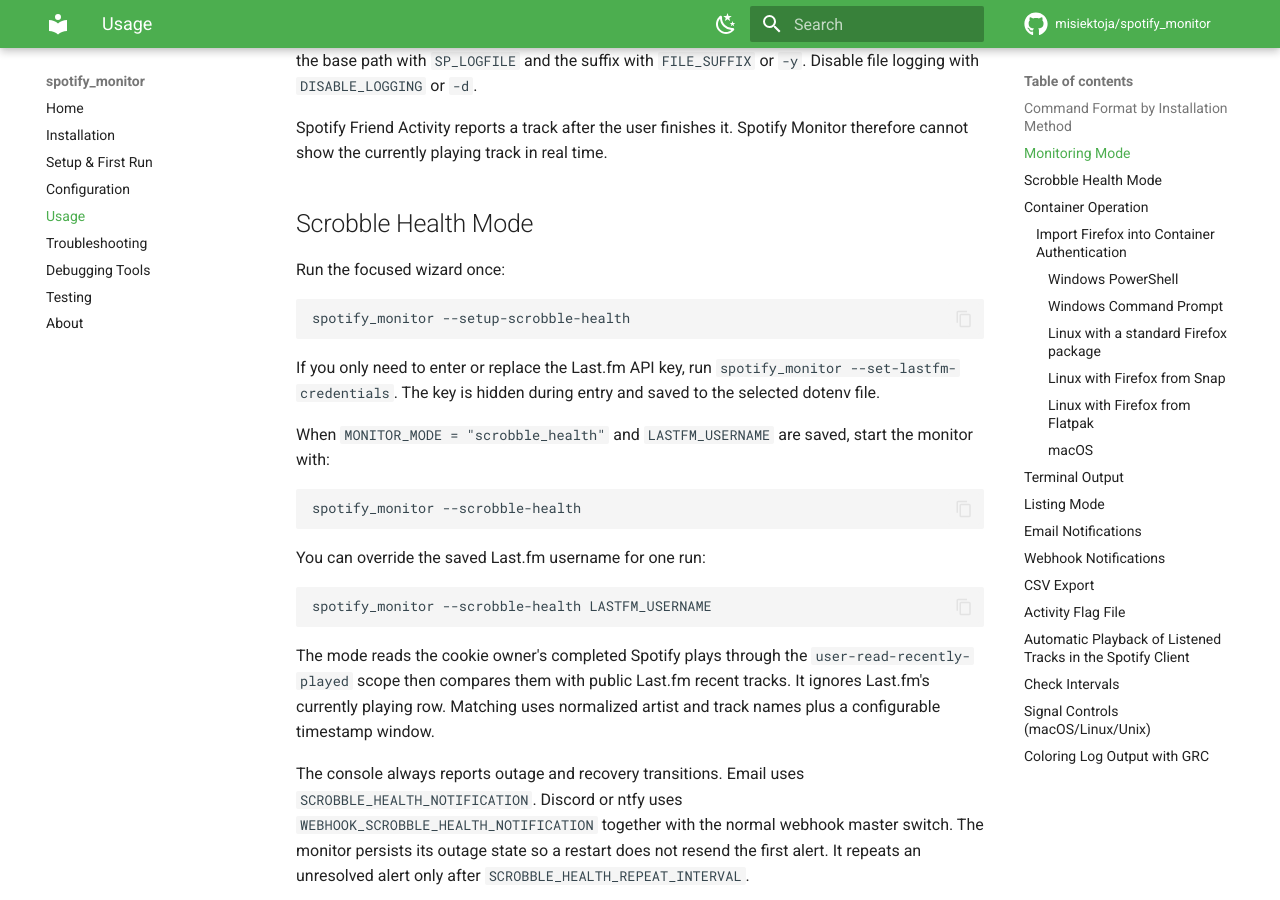
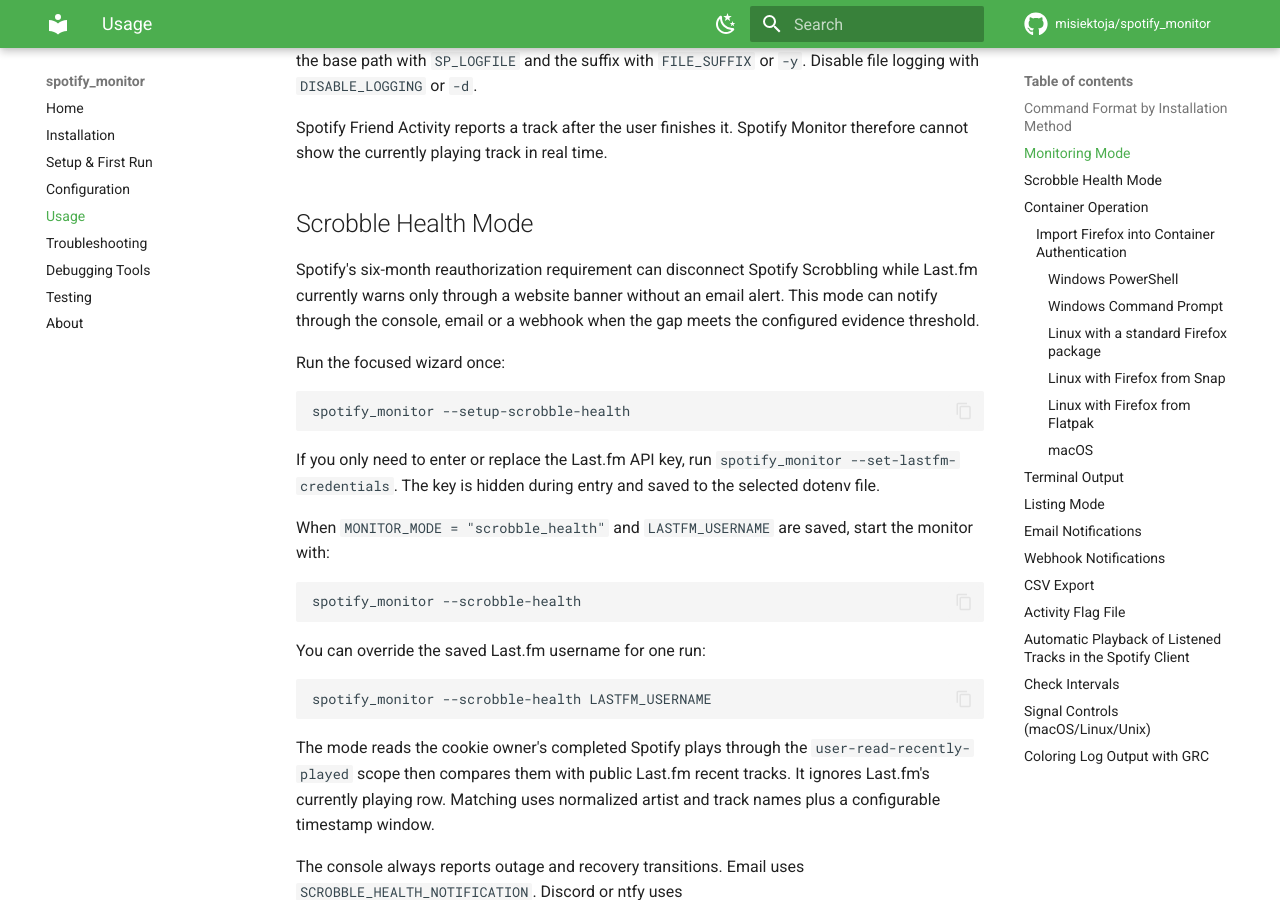
Before and after one commit to misiektoja/spotify_monitor, an MkDocs documentation site: the page built from docs/usage.md, in a window 1280 px wide and 900 px high, scrolled down 2195 px. Built offline with MkDocs 1.6.1 and Material for MkDocs 9.7.7, drawn with Linux system fonts in a browser that asks for light colours; comment, search, counter and statistics services are not loaded.

Commit message:
docs(usage): explain scrobble health motivation

```diff
--- a/docs/usage.md
+++ b/docs/usage.md
@@ -78,6 +78,8 @@
 
 <a id="scrobble-health-mode"></a>
 ## Scrobble Health Mode
+
+Spotify's six-month reauthorization requirement can disconnect Spotify Scrobbling while Last.fm currently warns only through a website banner without an email alert. This mode can notify through the console, email or a webhook when the gap meets the configured evidence threshold.
 
 Run the focused wizard once:
 
```
